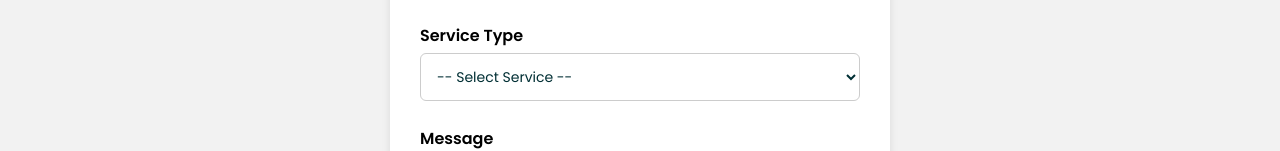
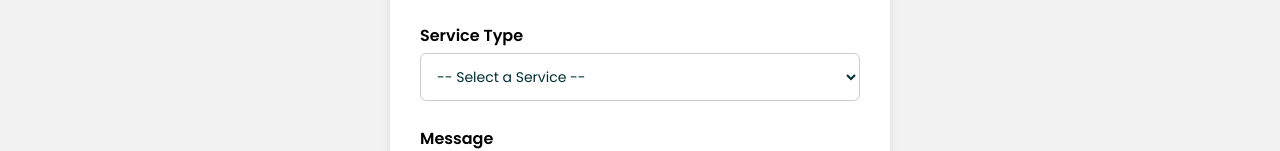
Before and after one commit to monrowPTN/olx-ticketing-frontend, a React (Create React App) app: page / in a window 1280 px wide. Shown: the part 569-720 px from the top of the page. Built offline with nearby package versions, Linux system fonts and the light colour scheme.

Commit message:
Add categorized Service Type dropdown to ticket form

```diff
--- a/src/App.js
+++ b/src/App.js
@@ -74,14 +74,33 @@ function App() {
           <input name="email" type="email" onChange={handleChange} required />
 
           <label>Service Type</label>
-<select name="subject" onChange={handleChange} required>
-  <option value="">-- Select Service --</option>
-  <option value="Add Application Access">Add Application Access</option>
-  <option value="Remove Application Access">Remove Application Access</option>
-  <option value="Report a Technical Issue">Report a Technical Issue</option>
-  <option value="Request Equipment">Request Equipment</option>
-  <option value="Other">Other</option>
-</select>
+          <select name="subject" onChange={handleChange} required>
+            <option value="">-- Select a Service --</option>
+
+            <optgroup label="Applications">
+              <option value="Clickup">Clickup</option>
+              <option value="MS Office">MS Office</option>
+              <option value="Zendesk">Zendesk</option>
+              <option value="Jarvis">Jarvis</option>
+              <option value="Periscope">Periscope</option>
+              <option value="Tube Screamer Admin Panel">Tube Screamer Admin Panel</option>
+              <option value="MoEngage">MoEngage</option>
+              <option value="Tube Screamer">Tube Screamer</option>
+              <option value="Figma">Figma</option>
+              <option value="BambooHR">BambooHR</option>
+              <option value="SEED">SEED</option>
+            </optgroup>
+
+            <optgroup label="Access & Group Emails">
+              <option value="Sheets Ownership Transfer">Sheets Ownership Transfer</option>
+              <option value="Add to Sales group Email">Add to Sales group Email</option>
+              <option value="Add to Sales Ops Group Email">Add to Sales Ops Group Email</option>
+              <option value="Add to Finance Group Email">Add to Finance Group Email</option>
+              <option value="Add to OLX Group Email">Add to OLX Group Email</option>
+            </optgroup>
+
+            <option value="Other">Other</option>
+          </select>
 
           <label>Message</label>
           <textarea name="message" rows="5" onChange={handleChange} required></textarea>
```
